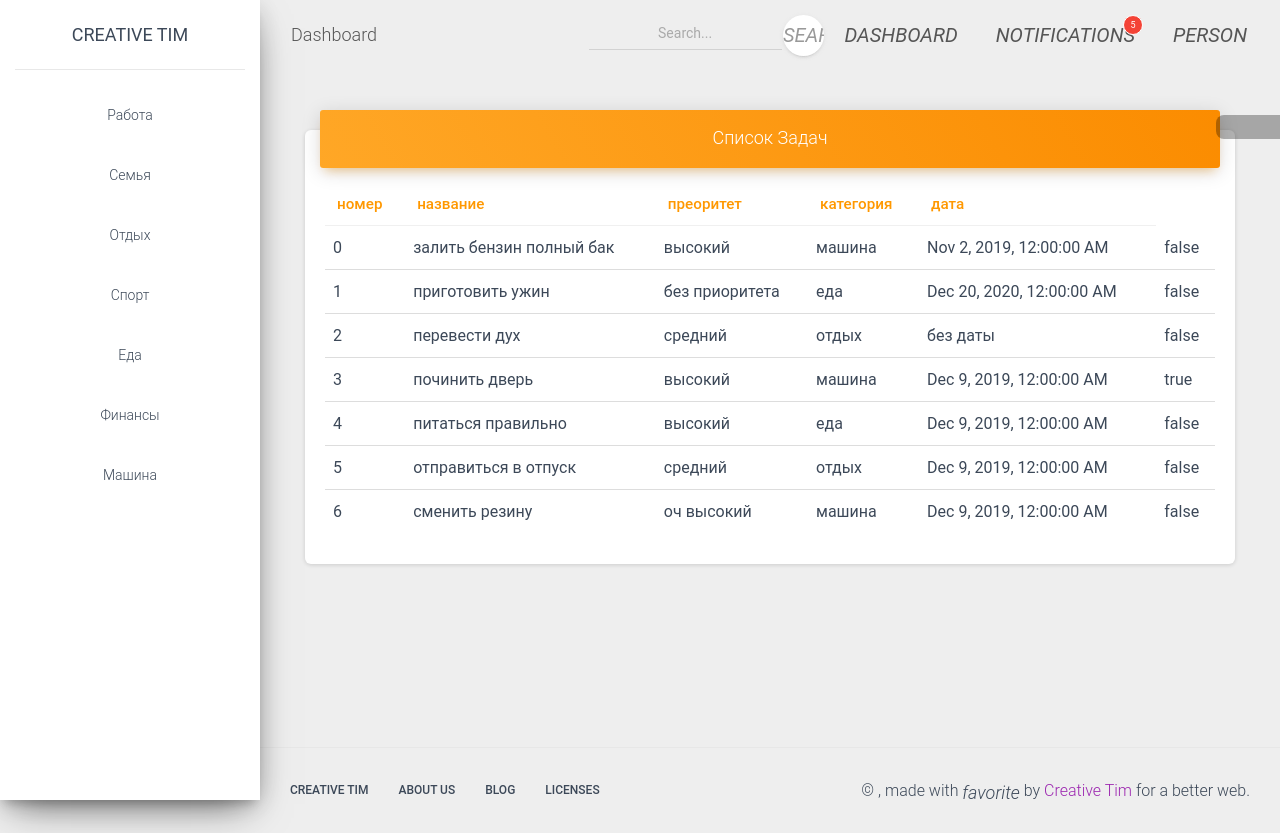
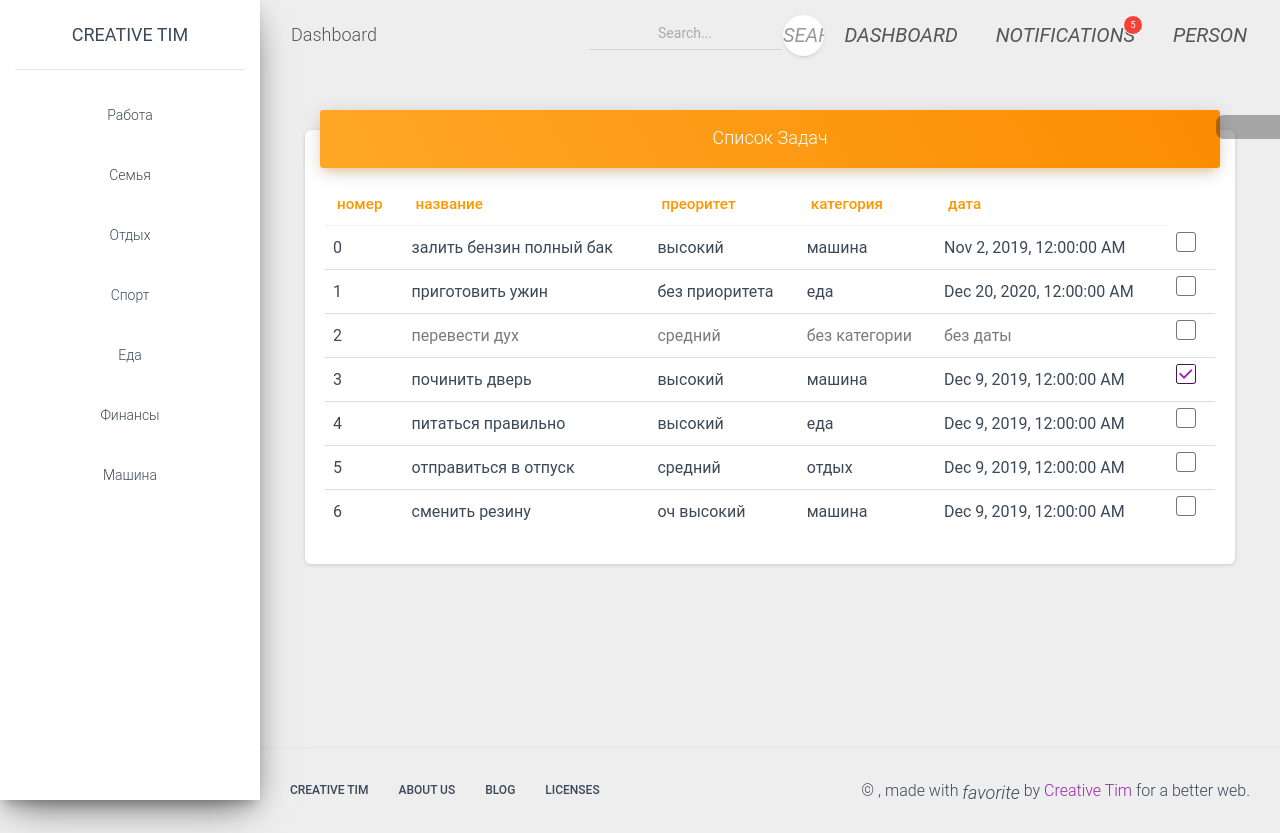
Before and after one commit to minorHealthPotion/angular-test, an Angular app: page / in a window 1280 px wide. Built offline with nearby package versions, Linux system fonts and the light colour scheme.

Commit message:
5 files modified

```diff
--- a/src/app/categories/categories.component.html
+++ b/src/app/categories/categories.component.html
@@ -9,7 +9,8 @@
 		</a></div>
 	<div class="sidebar-wrapper">
 		<ul class="nav">
-			<li class="nav-item " *ngFor="let category of categories" (click)="showTaskByCategory(category)">
+			<li class="nav-item " *ngFor="let category of categories" (click)="showTaskByCategory(category)"
+				[class.active]="category === selectedCategory">
 				<a class="nav-link">
 					<p>{{category.title}}</p>
 				</a>
--- a/src/app/categories/categories.component.ts
+++ b/src/app/categories/categories.component.ts
@@ -9,6 +9,7 @@ import { DataHandleService } from "../service/data-handle.service";
 })
 export class CategoriesComponent implements OnInit {
   categories: Category[];
+  selectedCategory: Category;
   //внедрение инжектбл в класс приватно только сюда - создаем переменную и присваеваем ей класс из нашего сервиса(получаем доступ создав ссылку )
   constructor(private dataHandler: DataHandleService) {}
 
@@ -18,6 +19,7 @@ export class CategoriesComponent implements OnInit {
     );
   }
   showTaskByCategory(category: Category) {
+    this.selectedCategory = category;
     this.dataHandler.fillTasksByCategory(category);
   }
 }
--- a/src/app/data/TestData.ts
+++ b/src/app/data/TestData.ts
@@ -41,8 +41,7 @@ export class TestData {
       id: 3,
       title: "перевести дух",
       priority: TestData.priorities[1],
-      completed: false,
-      category: TestData.categories[2]
+      completed: false
     },
     {
       id: 4,
--- a/src/app/tasks/tasks.component.css
+++ b/src/app/tasks/tasks.component.css
@@ -0,0 +1,3 @@
+.novalue {
+  color: #7b7b7b;
+}
--- a/src/app/tasks/tasks.component.html
+++ b/src/app/tasks/tasks.component.html
@@ -14,11 +14,23 @@
 			<tbody>
 				<tr *ngFor="let task of tasks ; let i = index">
 					<td>{{i}}</td>
-					<td>{{task.title}}</td>
-					<td>{{task.priority != null ? task.priority.title : "без приоритета"}}</td>
-					<td>{{task.category != null ? task.category.title : "без категории"}}</td>
-					<td>{{task.date != null ? (task.date | date:"medium"):"без даты"}}</td>
-					<td>{{task.completed}}</td>
+					<td [class.novalue]="task.category == null">{{task.title}}</td>
+					<td [class.novalue]="task.category ==null">
+						{{task.priority != null ? task.priority.title : "без приоритета"}}</td>
+					<td [class.novalue]="task.category == null">
+						{{task.category != null ? task.category.title : "без категории"}}</td>
+					<td [class.novalue]="task.category == null">
+						{{task.date != null ? (task.date | date:"medium"):"без даты"}}</td>
+					<td>
+						<div class="form-check">
+							<label class="form-check-label">
+                                  <input class="form-check-input" type="checkbox" value="" [checked]="task.completed">
+                                  <span class="form-check-sign">
+                                    <span class="check"></span>
+                                  </span>
+                                </label>
+						</div>
+					</td>
 				</tr>
 
 			</tbody>
```
